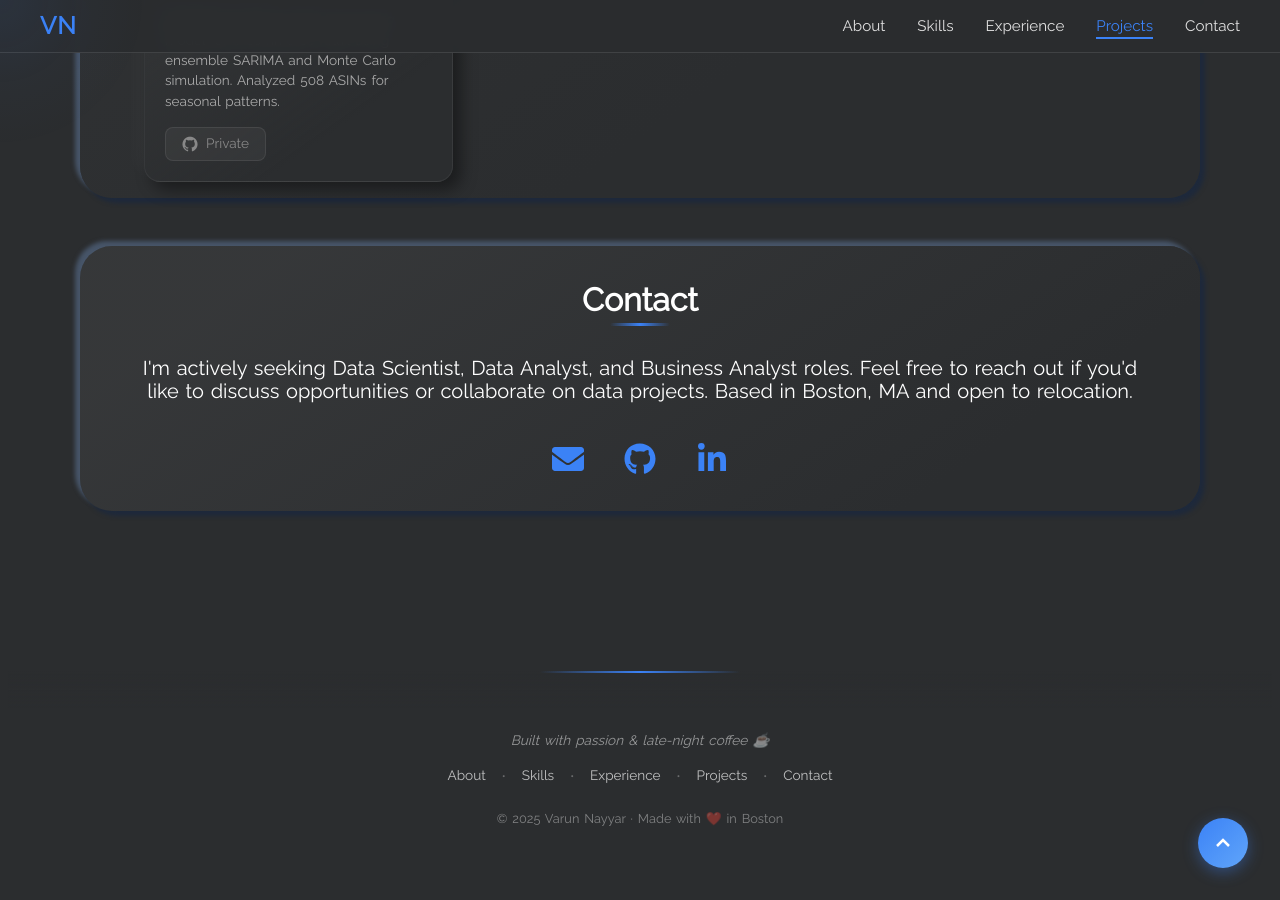
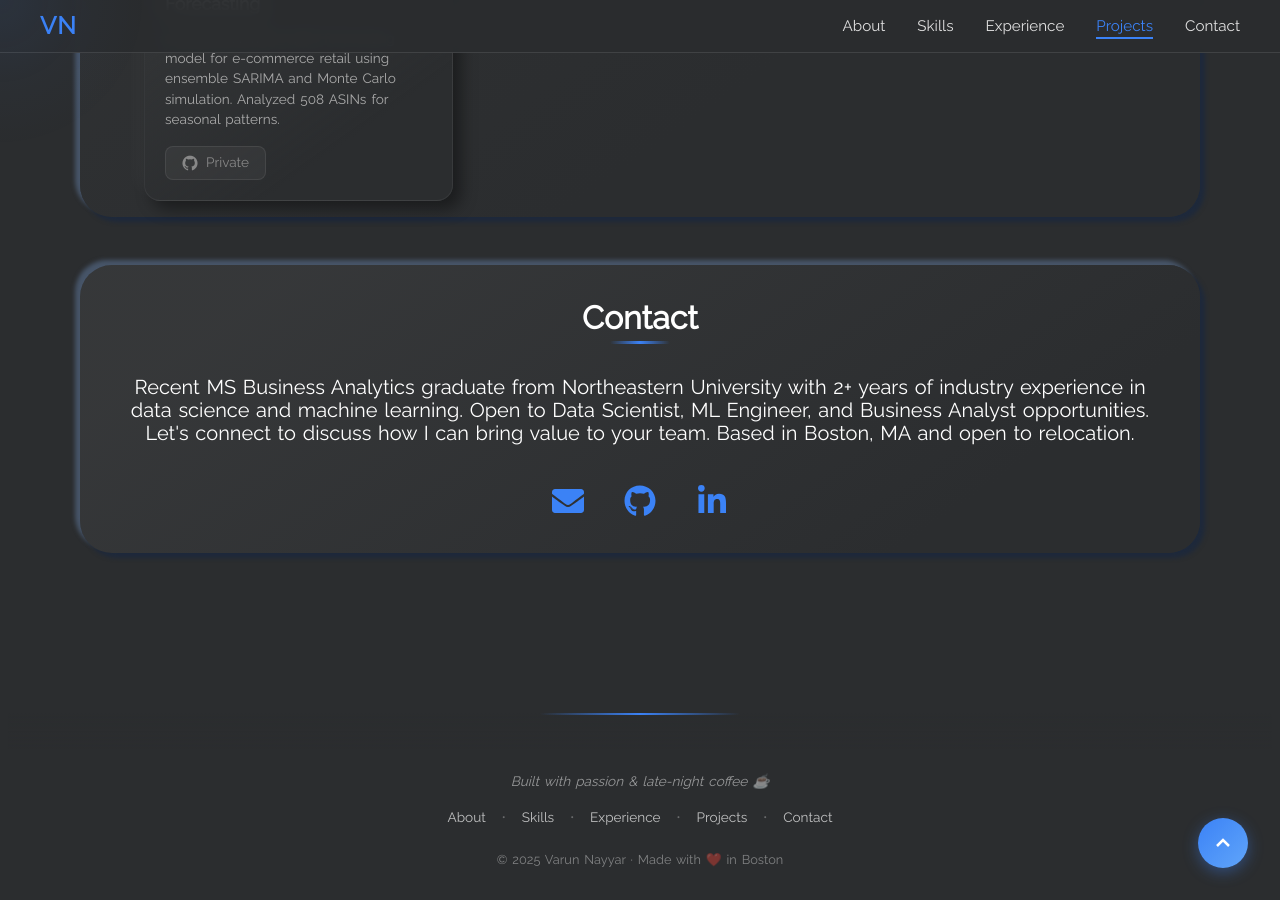
Before and after one commit to Omega-84/Omega-84.github.io, a Jekyll site: the page built from index.html, in a window 1280 px wide and 900 px high, scrolled down 6464 px. Built offline with Jekyll 4.4.1, drawn with Linux system fonts in a browser that asks for light colours; some of the changed text lies outside the part shown.

Commit message:
Fix TA role dates, refresh contact description

```diff
--- a/_config.yml
+++ b/_config.yml
@@ -44,7 +44,7 @@ os_projects_title: Open Source Projects
 # CONTACT SECTION
 show_contact_card: true
 contact_title: Contact
-contact_description: I'm actively seeking Data Scientist, Data Analyst, and Business Analyst roles. Feel free to reach out if you'd like to discuss opportunities or collaborate on data projects. Based in Boston, MA and open to relocation.
+contact_description: Recent MS Business Analytics graduate from Northeastern University with 2+ years of industry experience in data science and machine learning. Open to Data Scientist, ML Engineer, and Business Analyst opportunities. Let's connect to discuss how I can bring value to your team. Based in Boston, MA and open to relocation.
 
 # GITHUB-METADATA
 repository: Omega-84/Omega-84.github.io
--- a/_data/timeline.yml
+++ b/_data/timeline.yml
@@ -1,6 +1,6 @@
 - title: Northeastern University
   title-url: https://www.northeastern.edu/
-  date: September 2025 - Present
+  date: September 2024 - December 2025
   subtitle: Graduate Teaching Assistant
   logo: northeastern.png
   tags:
```
